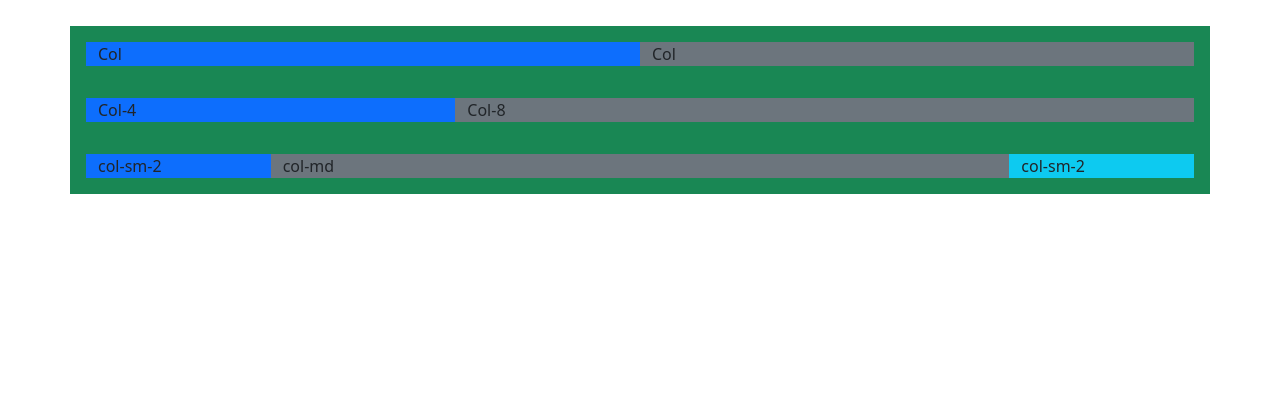
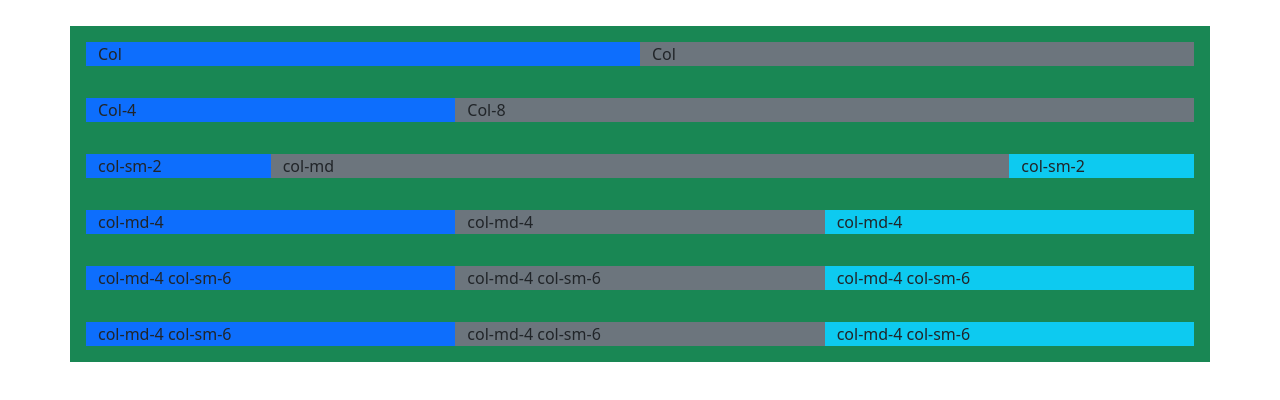
Before and after one commit to Mypaku/html, a plain HTML site: page bt/index.html in a window 1280 px wide. Shown: the part 486-886 px from the top of the page. Before the commit the page ends 800 px from the top, so only its background shows below. Drawn offline with Linux system fonts and the light colour scheme.

Commit message:
22/06/2022 home

```diff
--- a/bt/index.html
+++ b/bt/index.html
@@ -87,6 +87,21 @@
                 <div class="col-md bg-secondary">col-md</div>
                 <div class="col-sm-2 bg-info">col-sm-2</div>
             </div>
+            <div class="row bg-success py-3 px-3" >
+                <div class="col-md-4 bg-primary">col-md-4</div>
+                <div class="col-md-4 bg-secondary">col-md-4</div>
+                <div class="col-md-4 bg-info">col-md-4</div>
+            </div>
+            <div class="row bg-success py-3 px-3" >
+                <div class="col-md-4 col-sm-6 bg-primary">col-md-4 col-sm-6</div>
+                <div class="col-md-4 col-sm-4 bg-secondary">col-md-4 col-sm-6</div>
+                <div class="col-md-4 col-sm-2 bg-info">col-md-4 col-sm-6</div>
+            </div>
+            <div class="row bg-success py-3 px-3" >
+                <div class="col-md-4 col-sm-6 bg-primary">col-md-4 col-sm-6</div>
+                <div class="col-md-4 col-sm-4 bg-secondary">col-md-4 col-sm-6</div>
+                <div class="col-md-4 col-sm-2 bg-info">col-md-4 col-sm-6</div>
+            </div>
         </div>
     </main>
 <script src="/bootstrap/js/bootstrap.js"></script>
```
